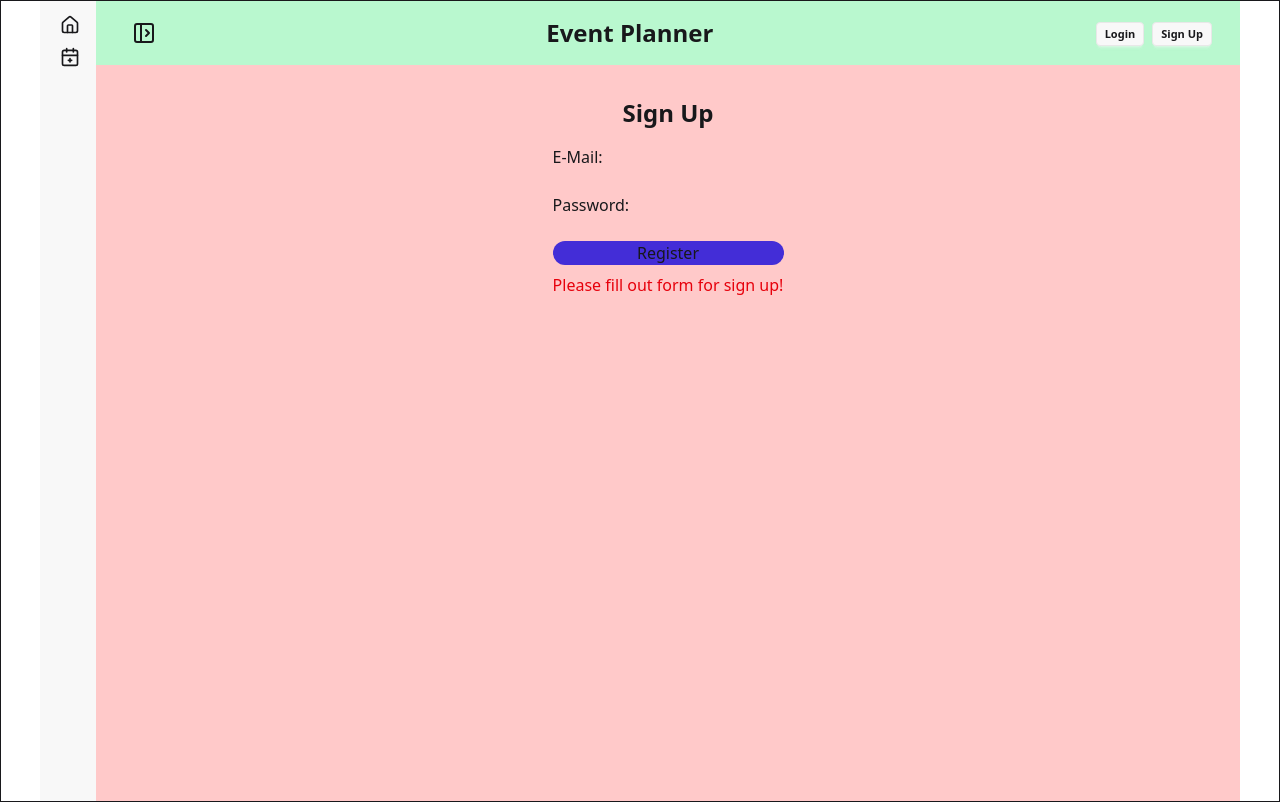
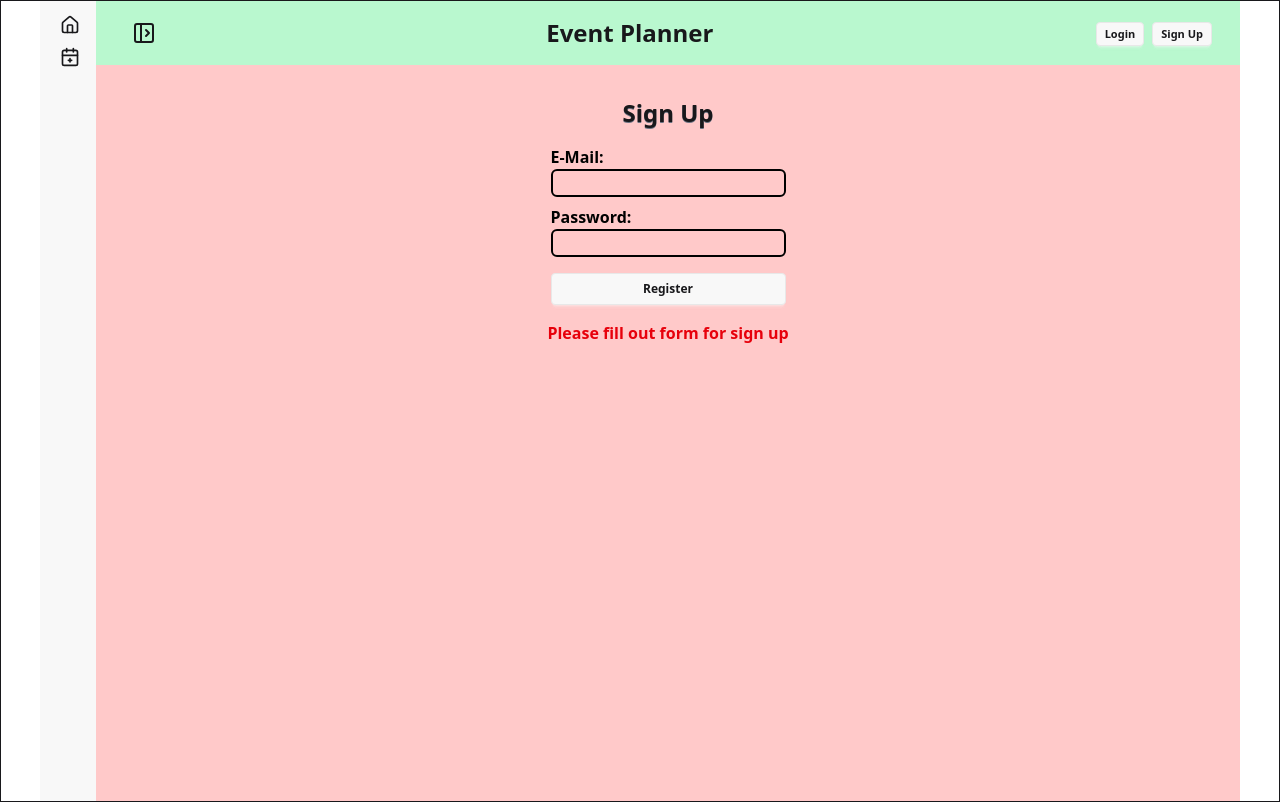
Before and after one commit to GittyX3b/wbs-project_6, a React app in the folder frontend/: page /signup in a window 1280 px wide. Built offline with nearby package versions, Linux system fonts and the light colour scheme; the HTML template or start-up script is replaced by a standard one.

Commit message:
Design of Sign up adjusted

```diff
--- a/frontend/src/pages/SignUp.tsx
+++ b/frontend/src/pages/SignUp.tsx
@@ -66,36 +66,52 @@ export function SignUp() {
   return (
     <>
       <div className="flex flex-col items-center justify-center">
-        <h1 className="font-bold text-2xl m-4">Sign Up</h1>
+        <h1 className="font-bold text-2xl text-shadow-gray-500 text-shadow-2xs m-4">
+          Sign Up
+        </h1>
         <form className="flex flex-col" onSubmit={submitSignUp}>
-          <label htmlFor="email">E-Mail: </label>
-          <input type="email" name="email" id="email" />
-          <label htmlFor="password">Password: </label>
-          <input type="password" name="password" id="password" />
+          <label className="text-black font-bold" htmlFor="email">
+            E-Mail:{" "}
+          </label>
+          <input
+            className="border-2 rounded-md mb-2 text-black p-0.4"
+            type="email"
+            name="email"
+            id="email"
+          />
+          <label className="text-black font-bold" htmlFor="password">
+            Password:{" "}
+          </label>
+          <input
+            className="border-2 rounded-md mb-2 text-black p-0.4"
+            type="password"
+            name="password"
+            id="password"
+          />
           <button
             disabled={signUpState === "fetching" ? true : false}
             className={
               signUpState === "fetching"
-                ? "bg-gray-700 rounded-xl"
-                : "rounded-xl bg-indigo-700 hover:bg-fuchsia-700"
+                ? "btn btn-sm mt-2 mb-2 bg-gray-700"
+                : "btn btn-sm mt-2 mb-2 hover:bg-gray-600"
             }
             type="submit"
           >
             Register
           </button>
         </form>
-        <p className="text-red-600 mt-2">
+        <p className="text-red-600 font-bold mt-2">
           {signUpState === "userExist"
-            ? "⚠️ User already exists!"
+            ? "⚠️ User already exists ⚠️"
             : signUpState === "badRequest" || signUpState === "passTooShort"
-              ? "⚠️ Password too short! At least 8 characters!"
+              ? "⚠️ Password too short! At least 8 characters ⚠️"
               : signUpState === "success"
                 ? "Sign up successful!"
                 : signUpState === "noEmail"
-                  ? "Please enter E-Mail address!"
+                  ? "⚠️ Please enter E-Mail address ⚠️"
                   : signUpState === "noPass"
-                    ? "Please enter password with at least 8 characters!"
-                    : "Please fill out form for sign up!"}
+                    ? "⚠️ Please enter password with at least 8 characters ⚠️"
+                    : "Please fill out form for sign up"}
         </p>
       </div>
     </>
```
Also changed, not shown: 1 other file (tests, documents, lock files or other folders).
